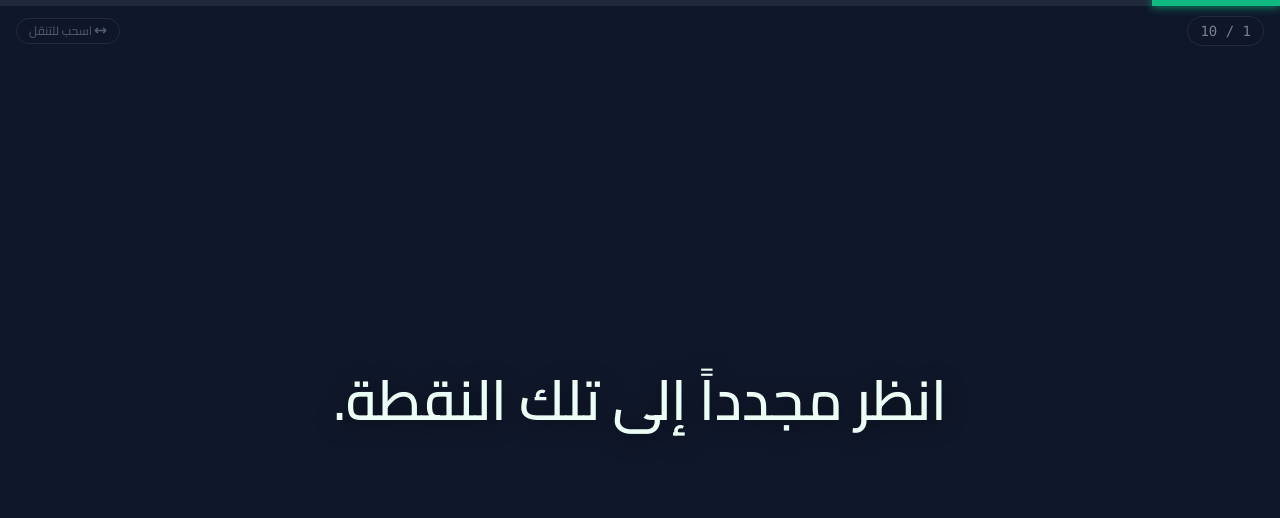
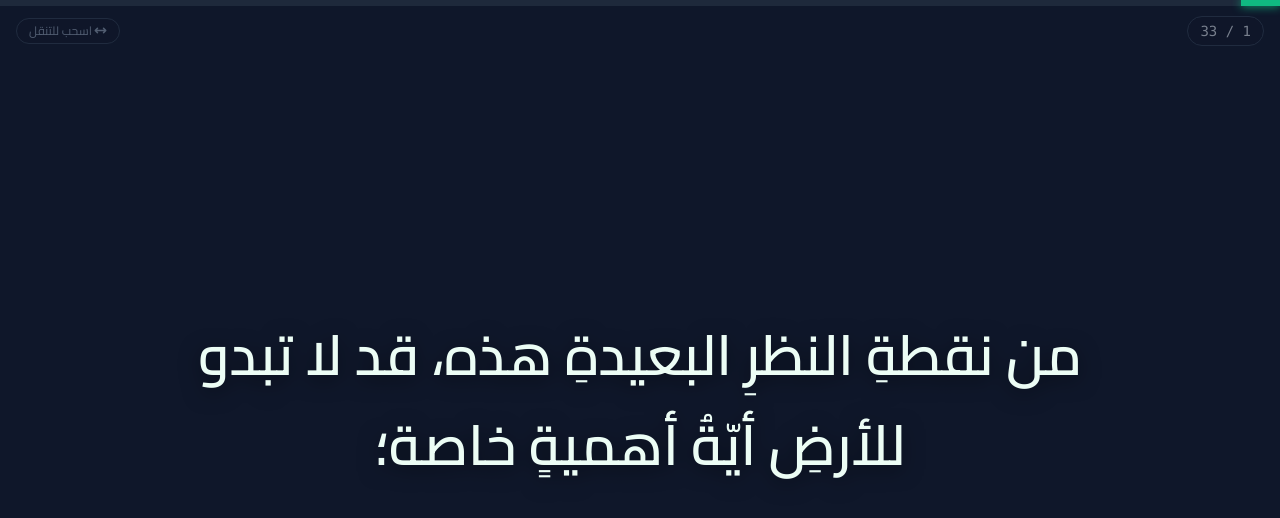
Before and after one commit to AlaaBanna/pub, a plain HTML site: page metafikra/text.html in a window 1280 px wide. Drawn offline with nearby package versions, Linux system fonts and the light colour scheme.

Commit message:
Update text.html

```diff
--- a/metafikra/text.html
+++ b/metafikra/text.html
@@ -77,18 +77,41 @@
     <script src="https://cdn.jsdelivr.net/npm/swiper@10/swiper-bundle.min.js"></script>
 
     <script>
-        // النص مقسم إلى جمل (يمكنك تعديلها)
+        // النص مقسم إلى جمل
         const scriptLines = [
-            "انظر مجدداً إلى تلك النقطة.",
-            "هذا هو وطننا. هؤلاء نحن.",
-            "على هذه النقطة، يوجد كل من تحب، وكل من تعرف، وكل من سمعت عنه.",
-            "كل إنسان عاش في أي وقت مضى، قد أمضى حياته هنا.",
-            "مجموع أفراحنا ومعاناتنا، آلاف الأديان والأيديولوجيات والمذاهب الاقتصادية الواثقة.",
-            "كل صياد وجامع ثمار، كل بطل وجبان، كل صانع ومدمر للحضارات.",
-            "كل ملك وفلاح، كل شاب وشابة متحابين، كل أم وأب، وطفل واعد.",
-            "كل مخترع ومستكشف، كل معلم للأخلاق، كل سياسي فاسد.",
-            "كل 'نجم لامع'، كل 'قائد أعلى'، كل قديس وعاصٍ في تاريخ نوعنا البشري..",
-            "عاشوا هناك.. على ذرة من الغبار معلقة في شعاع شمس."
+            "من نقطةِ النظرِ البعيدةِ هذه، قد لا تبدو للأرضِ أيّةُ أهميةٍ خاصة؛",
+            "ولكن بالنسبةِ لنا، الأمرُ مختلفٌ تماماً.",
+            "أعِد النظرَ لتلك النقطة: إنها هنا! إنها الوطن! إنها نحن!",
+            "فعليها: كلُّ من تحب، كلُّ من تعرف، كلُّ شخصٍ سمعتَ عنه،",
+            "كلُّ كائنٍ بشريٍّ وُجد طوالَ التاريخ، عاش حياتَهُ هناك.",
+            "محصلةُ كلِّ الأفراحِ والأحزان، ألوفُ الأديانِ والنظرياتِ ومذاهبِ الحياة،",
+            "كلُّ صيادٍ وقاتل، كلُّ بطلٍ وجبان، كلُّ خالقٍ وهادمٍ لحضارة،",
+            "كلُّ ملكٍ وفلاّح، كلُّ شابين متحابين، كلُّ أمٍّ وأب، طفلٍ ذي أمل،",
+            "مُخترعٍ ومُكتشف، كلُّ ناشرٍ لخلقٍ حميد، كلُّ سياسيٍّ فاسد،",
+            "كلُّ نجمٍ سينمائي، كلُّ قائدٍ عظيم،",
+            "كلُّ مُتدينٍ ومُذنبٍ في تاريخِ وجودِ كائنِنا البشريّ؛",
+            "كلُّهم عاشوا هناك.. على ذرةٍ من غبار، عالقةٍ في شعاعٍ شمسي.",
+            "ما الأرضُ سوى بقعةٍ صغيرةٍ للغاية، في مسرحٍ كونيٍّ عظيم!",
+            "تفكّر لوهلةٍ في أنهارِ الدماءِ التي أراقها جنرالاتُ الحربِ وأباطرتُها،",
+            "لينتصروا ويصبحوا أسياداً لحظيينَ على جزءٍ عشريٍّ من نقطة.",
+            "تفكّر لوهلةٍ بالقسوةِ التي ملأت قلبَ شعبٍ عاش على إحدى زوايا هذه النقطة،",
+            "ليغورَ ويتغلبَ على شعبٍ آخرَ عاش على زاويةٍ أخرى منها، بالكادِ نستطيعُ التمييزَ بينهما.",
+            "كم كان جهلُهُم، وسوءُ فهمِهم للآخر؟! كم كان غرورهم، ليقتلَ أحدُهم الآخر؟!",
+            "كم كانت كراهيتُهم الشديدةُ وبغضُهم لبعضِهم البعض؟!",
+            "إنَّ تَصنُّعَنا، وتوهُّمَ أهميتِنا، والاعتقادَ بأنَّ لنا مكانةً مميزةً في هذا الكون؛",
+            "كلُّ تلك الخيالاتِ تعترضُها بقوةٍ.. نقطةُ الضوءِ الباهتةِ تلك.",
+            "كوكبُنا هو ومضةٌ وحيدةٌ في فراغٍ كونيٍّ مظلم.",
+            "خلال وجودِنا في هذا الظلامِ الهائل، لا نمتلكُ أيَّ دليلٍ بأن مساعدةً ستأتي يوماً من الخارج لإنقاذنا من أنفسِنا.",
+            "للآن، الأرضُ هي الكوكبُ الوحيدُ الذي يمكنه احتضانُ الحياة،",
+            "ولا يوجد أيُّ مكانٍ –على الأقل خلال الفترة القريبة هذه– يمكننا الرحيل إليه.",
+            "ربما يمكننا زيارةُ الخارج، أما البقاءُ خارجَ الأرضِ فليس بممكنٍ بعد.",
+            "سواءٌ أعجبتك الفكرةُ أم لا؛ هذا الكوكبُ هو مصيرُنا.",
+            "يُقال: إنَّ دراسةَ الفضاءِ تُعلِّمُ التواضعَ، وتبني صورةً إنسانيةً في دارسِها.",
+            "بالنسبة لي، لا توجد أيّةُ طريقةٍ لإسقاطِ الصورةِ الوهميةِ المرتبطةِ بنا كبشر،",
+            "أفضلُ من النظرِ إلى هذه الصورة البعيدةِ لكوكبِنا الأرض.",
+            "بالنسبة لي، أن نتعاملَ بشكلٍ أكثرَ مودةً واحتراماً لبعضِنا البعض،",
+            "لهو مسألةٌ تتجاوزُ جميعَ المسؤوليات،",
+            "وأن نحميَ ونحافظَ على “النقطةِ الزرقاءِ الباهتة”، الوطنِ الوحيدِ الذي عرفناه."
         ];
 
         const container = document.getElementById('script-container');
```
